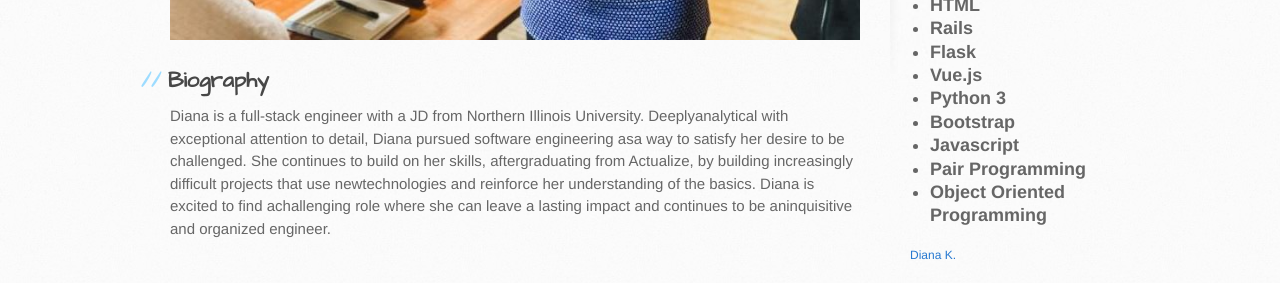
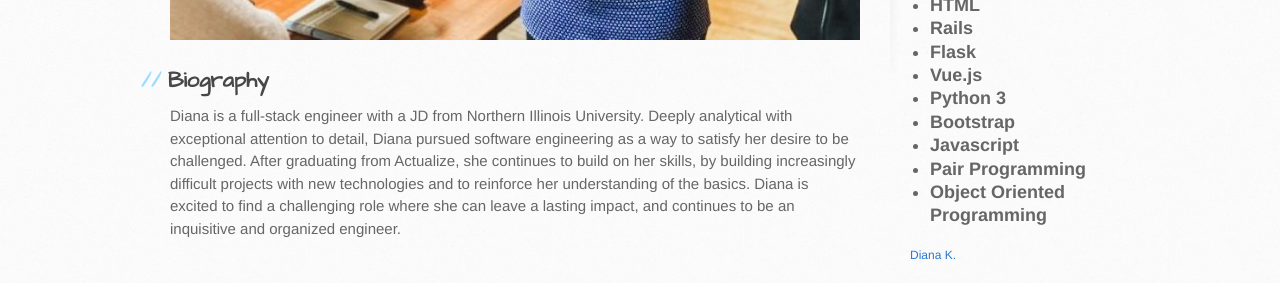
Before and after one commit to dianakakoma/dianakakoma.github.io, a Jekyll site: the page built from index.html, in a window 1280 px wide. Shown: the part 662-945 px from the top of the page. Built offline with Jekyll 4.4.1, drawn with Linux system fonts in a browser that asks for light colours; comment, search, counter and statistics services are not loaded.

Commit message:
Update index.html

```diff
--- a/index.html
+++ b/index.html
@@ -14,5 +14,6 @@ title: Architect Theme by Jason Long
   </ul>
  -->
   <h2>Biography</h2>
-Diana is a full-stack engineer with a JD from Northern Illinois University. Deeplyanalytical with exceptional attention to detail, Diana pursued software engineering asa way to satisfy her desire to be challenged. She continues to build on her skills, aftergraduating from Actualize, by building increasingly difficult projects that use newtechnologies and reinforce her understanding of the basics. Diana is excited to find achallenging role where she can leave a lasting impact and continues to be aninquisitive and organized engineer.
+Diana is a full-stack engineer with a JD from Northern Illinois University.
+Deeply analytical with exceptional attention to detail, Diana pursued software engineering as a way to satisfy her desire to be challenged. After graduating from Actualize, she continues to build on her skills, by building increasingly difficult projects with new technologies and to reinforce her understanding of the basics. Diana is excited to find a challenging role where she can leave a lasting impact, and continues to be an inquisitive and organized engineer.
 </div>
```
